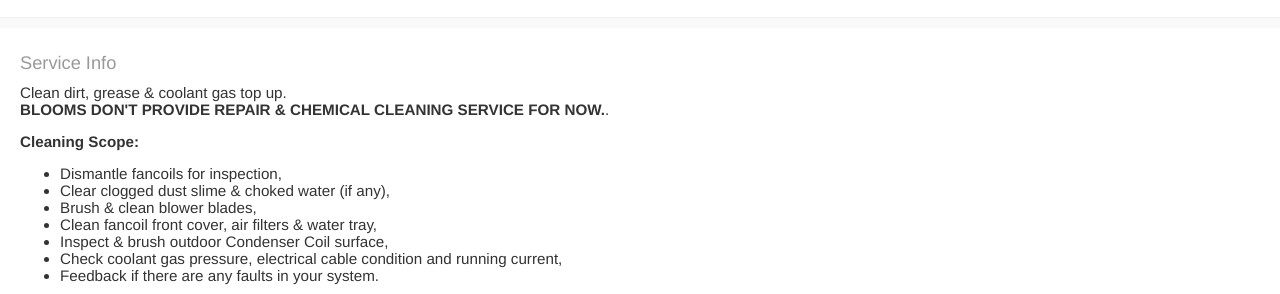
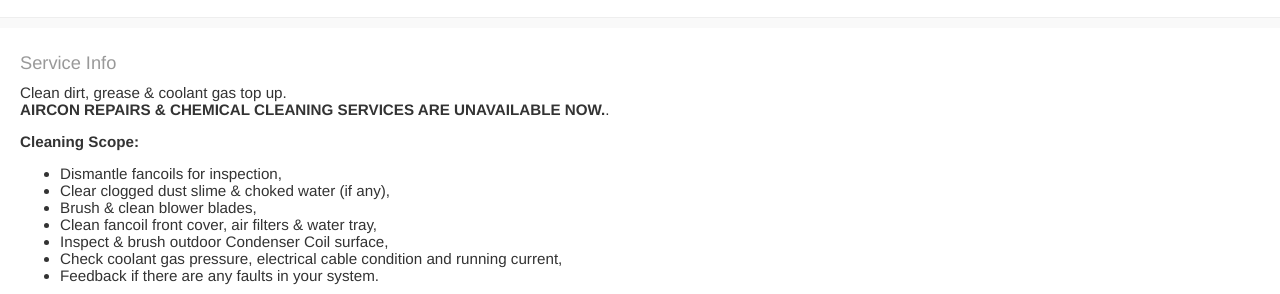
Before and after one commit to blooms-singapore/pages, a Jekyll site: the page built from en/services/aircon.html, in a window 1280 px wide. Shown: the part 627-921 px from the top of the page. Built offline with Jekyll 4.4.1, drawn with Linux system fonts in a browser that asks for light colours.

Commit message:
Update aircon.html

```diff
--- a/en/services/aircon.html
+++ b/en/services/aircon.html
@@ -8,7 +8,7 @@
 
     <p>
       Clean dirt, grease & coolant gas top up.<br>
-      <strong>BLOOMS DON'T PROVIDE REPAIR & CHEMICAL CLEANING SERVICE FOR NOW.</strong>.
+      <strong>AIRCON REPAIRS & CHEMICAL CLEANING SERVICES ARE UNAVAILABLE NOW.</strong>.
     </p>
     <p>
       <strong>Cleaning Scope:</strong>
```
